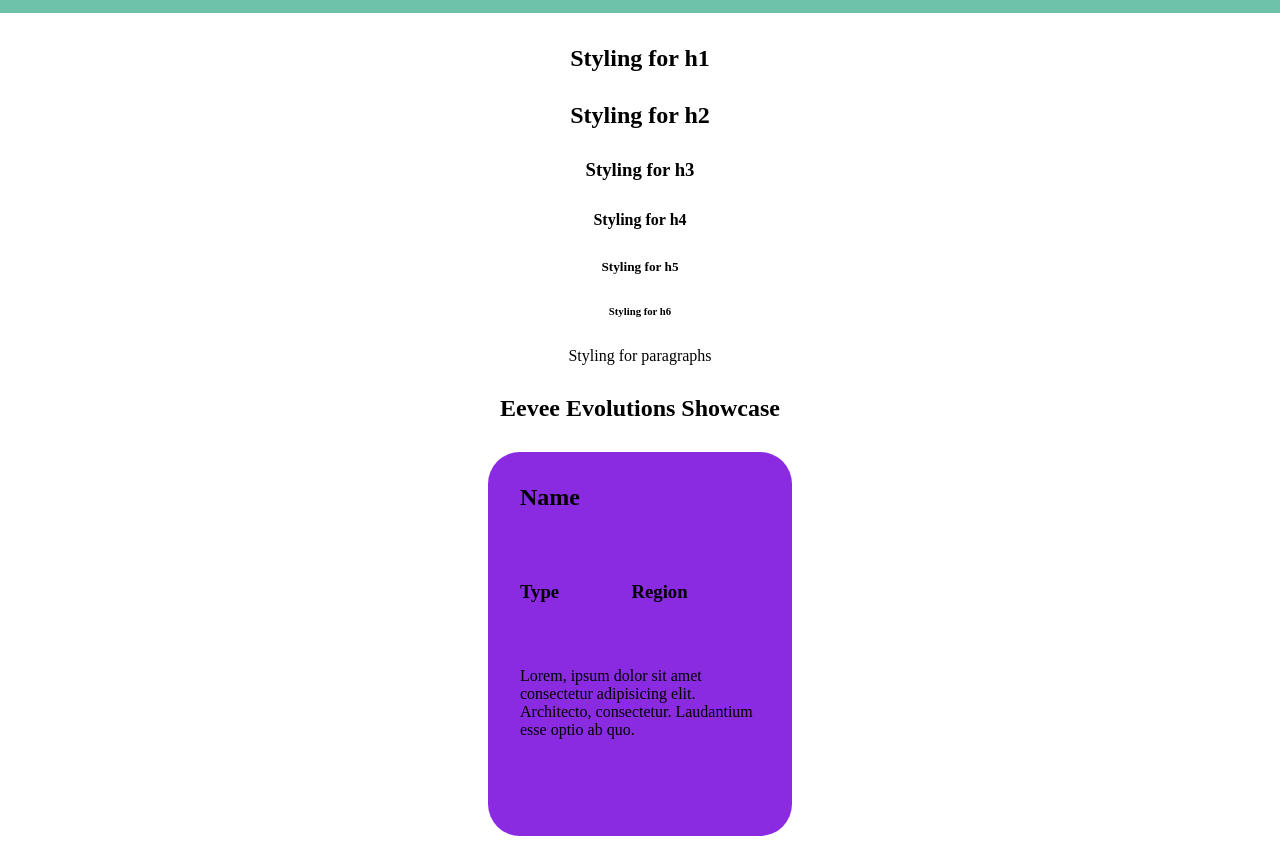
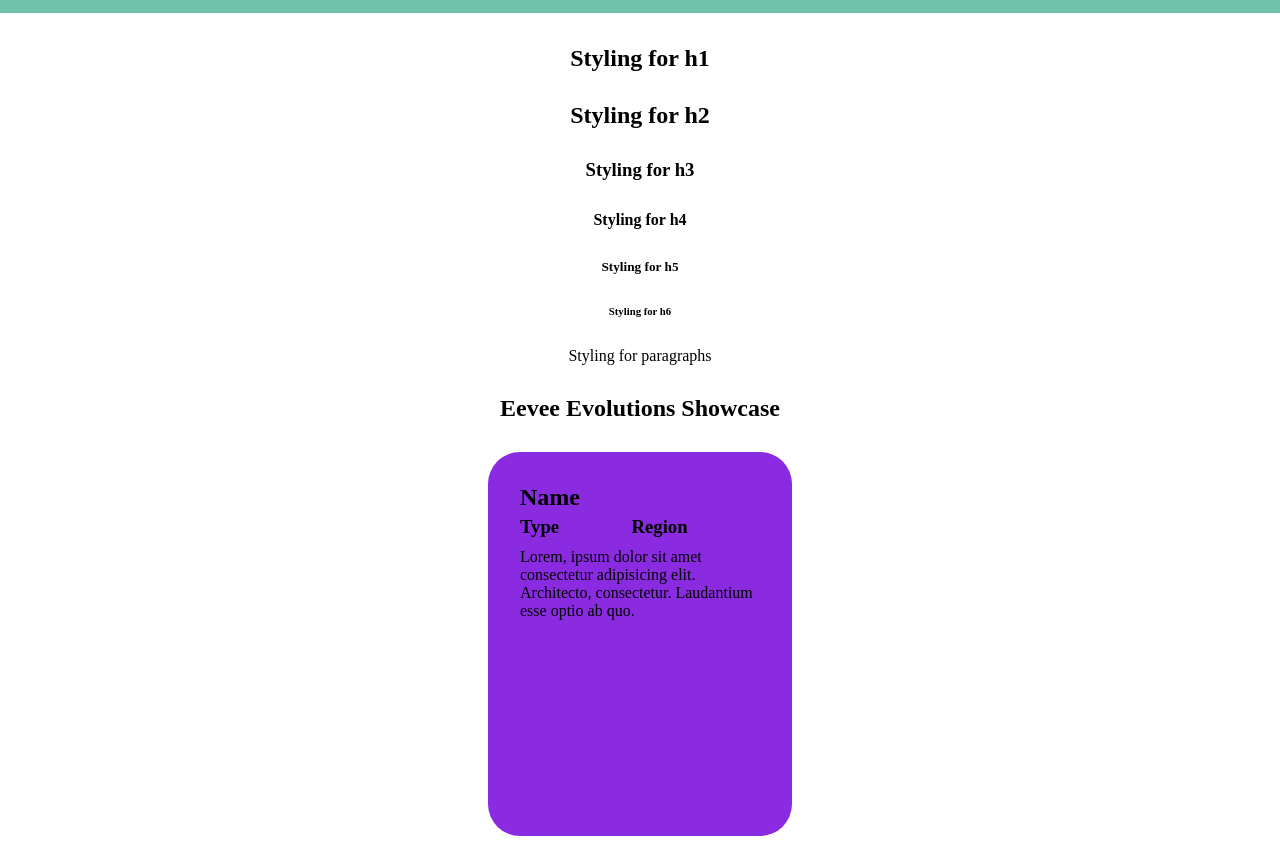
Before and after one commit to enwkurs/card-arrays, a website: page index.html in a window 1280 px wide. Shown: the part 51-914 px from the top of the page. Drawn offline with Linux system fonts and the light colour scheme.

Commit message:
grid row heights

```diff
--- a/styles.css
+++ b/styles.css
@@ -98,6 +98,7 @@
   "gridName gridName"
   "gridType gridRegion"
   "gridDex gridDex";
+  grid-template-rows: 2rem 2rem auto;
   width: 15rem;
   height: 20rem;
   padding: 2rem;
```
